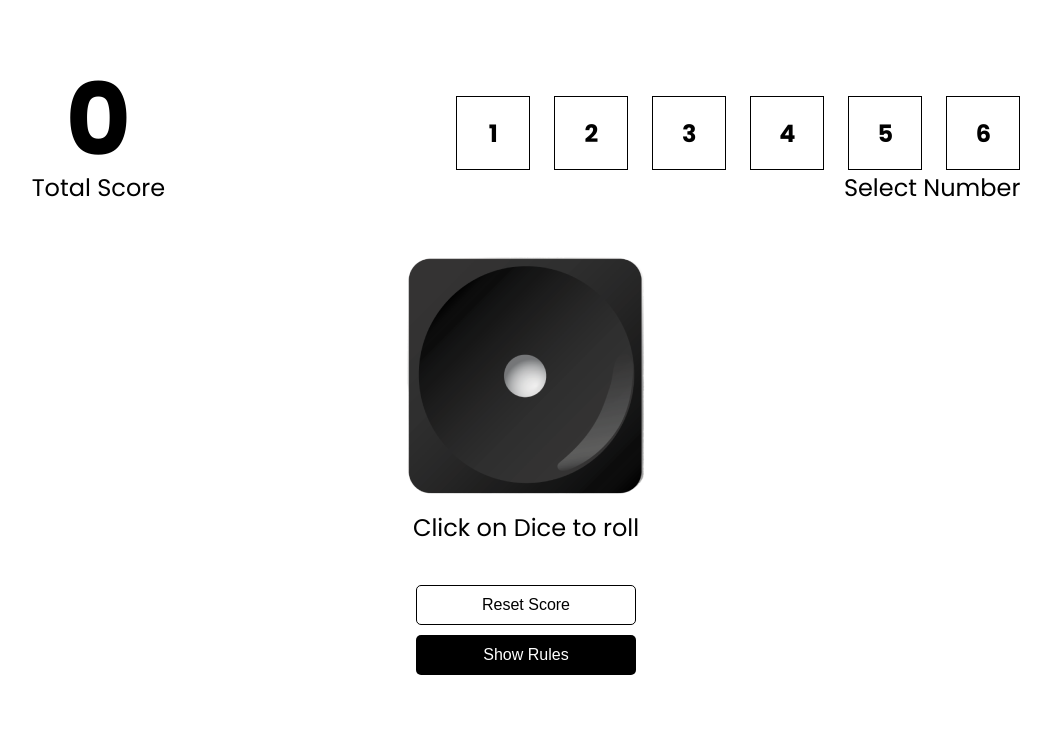
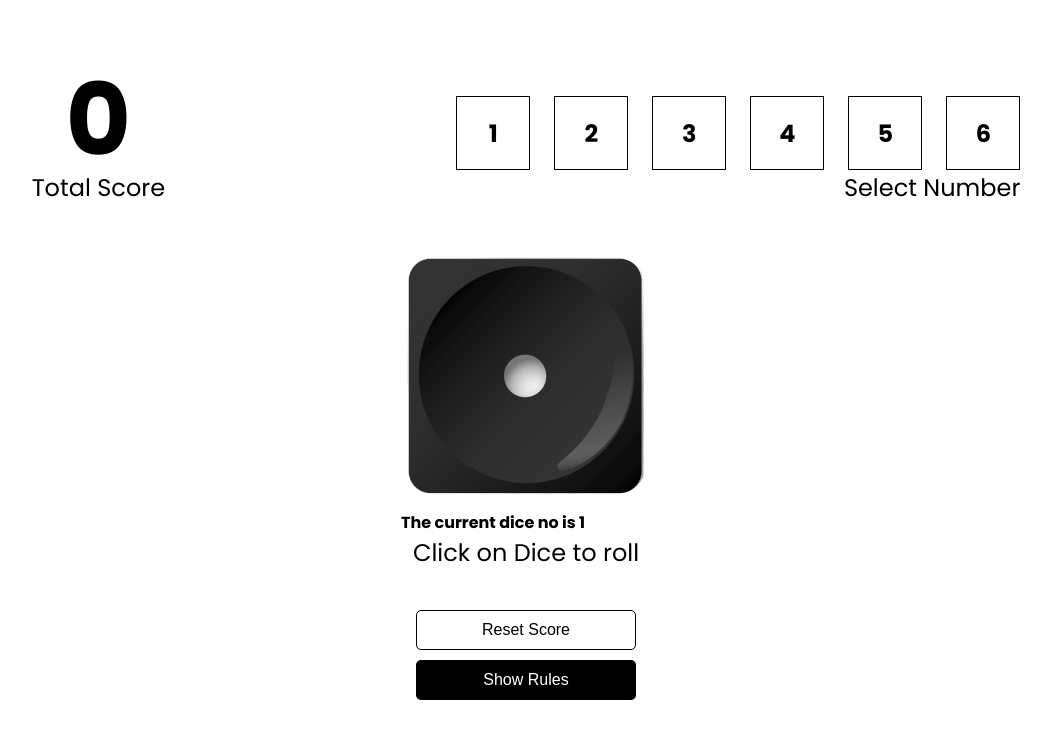
Before and after one commit to MkM630/react-summer-3, a React (Vite) app: page / in a window 1280 px wide. Both pictures are taken after a click on the button "Play Now". Shown: the top 738 px of the page, without its empty margins (114-1165 px from the left). Built offline with nearby package versions, Linux system fonts and the light colour scheme.

Commit message:
Update RoleDice.jsx

```diff
--- a/src/components/RoleDice.jsx
+++ b/src/components/RoleDice.jsx
@@ -5,6 +5,7 @@ const RoleDice = ({ roleDice, currentDice }) => {
     <DiceContainer>
       <div className="dice" onClick={roleDice}>
         <img src={`/images/dice/dice_${currentDice}.png`} alt="dice 1" />
+        <h4>The current dice no is {currentDice} </h4>
       </div>
       <p>Click on Dice to roll</p>
     </DiceContainer>
```
